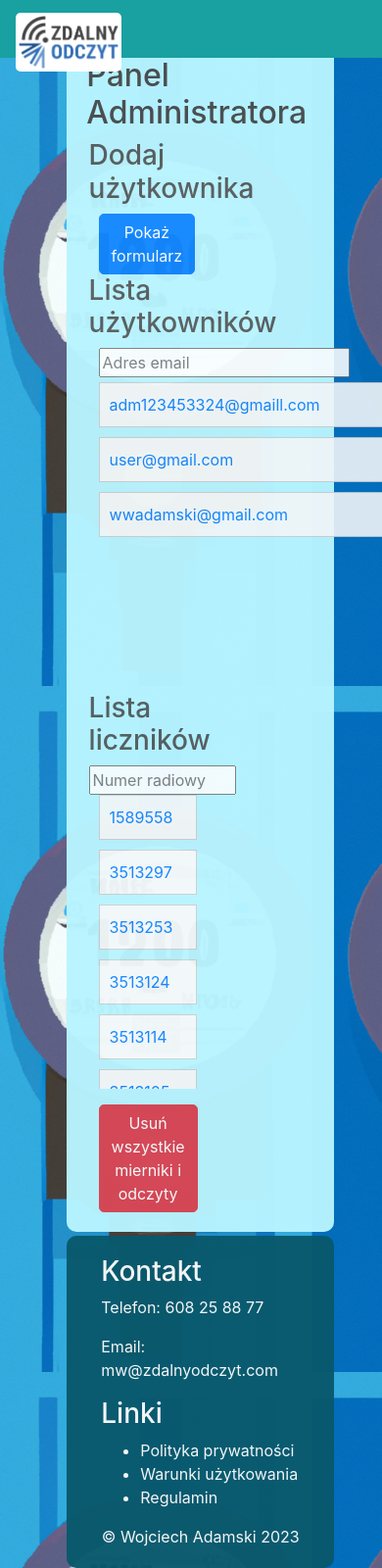
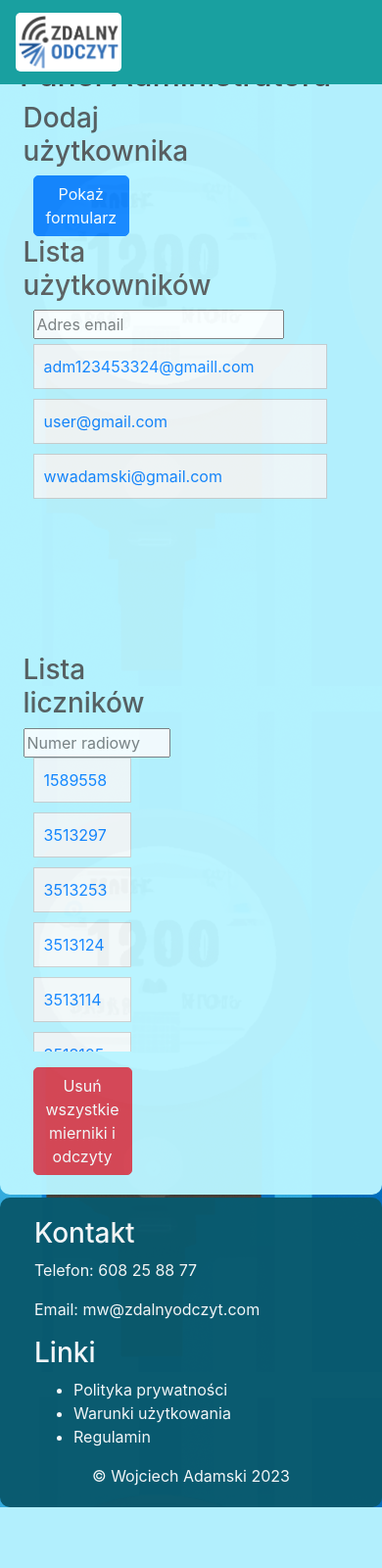
Before and after one commit to Wojtekadamski/wodomierze-online, a Flask app: page /add_user in a window 390 px wide. Shown: the whole page at 98% size. After the commit the page ends 1538 px from the top, so only its background shows below. Run offline with Flask 3, Linux system fonts and the light colour scheme; a user stored in the database is signed in; some libraries are stand-ins or nearby versions.

Commit message:
deploy mobile friendly

```diff
--- a/static/style.css
+++ b/static/style.css
@@ -249,3 +249,28 @@ h1,h2,h3,h4,h5,h6{
             text-align: left;
         }
     }
+
+@media screen and (max-width: 768px) {
+    body {
+        background-attachment: scroll; /* Allow background to scroll on mobile */
+    }
+
+    .center-box, .footer {
+        margin-left: 0; /* Remove left margin to make content full-width */
+        width: 100%;
+    }
+
+    .navbar {
+        height: auto; /* Adjust navbar height for mobile */
+    }
+
+    .content-box {
+        display: block; /* Remove flex display for content on mobile */
+    }
+
+    .left-box, .right-box {
+        width: 100%; /* Make boxes full-width on mobile */
+    }
+
+    /* You can add more specific styles for other elements as needed */
+}
```
Also changed, not shown: templates/add_user.html (+6 -1 lines).
